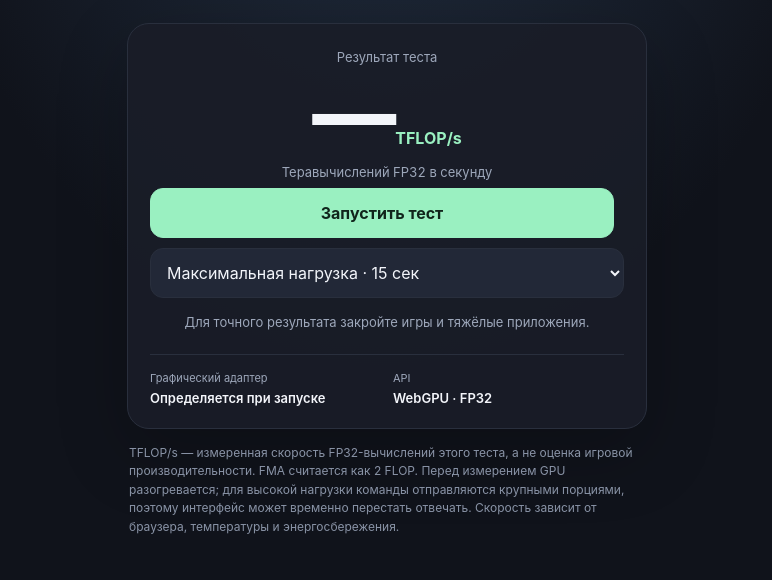
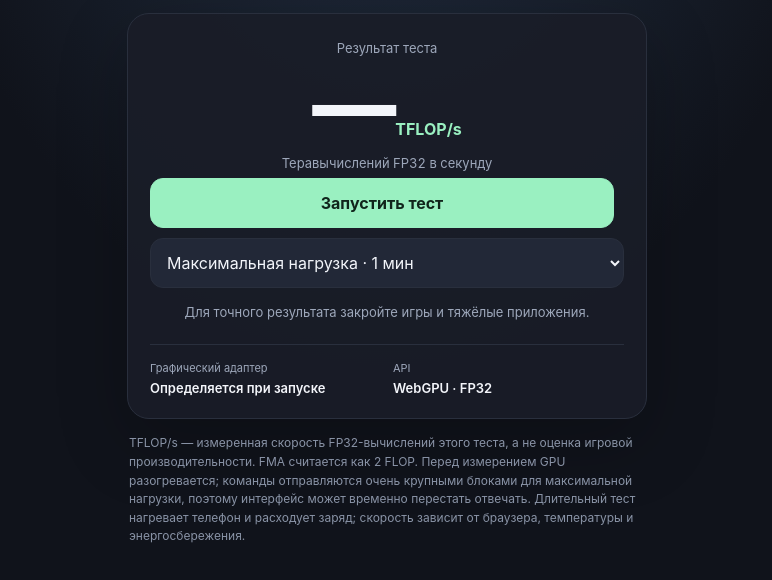
Before and after one commit to 2tj8jg9t9v-source/gpu-fp32-benchmark, a plain HTML site: page index.html in a window 1280 px wide. Shown: the part 220-800 px from the top of the page, without its empty margins (253-1025 px from the left). Drawn offline with Linux system fonts and the light colour scheme.

Commit message:
Extend benchmark to one minute peak load
Co-authored-by: Copilot <223556219+Copilot@users.noreply.github.com>

```diff
--- a/index.html
+++ b/index.html
@@ -97,7 +97,8 @@
           <button id="run" type="button">Запустить тест</button>
           <button id="share" type="button" hidden>Поделиться</button>
           <select id="duration" aria-label="Длительность теста">
-            <option value="15" selected>Максимальная нагрузка · 15 сек</option>
+            <option value="60" selected>Максимальная нагрузка · 1 мин</option>
+            <option value="120">Максимальная нагрузка · 2 мин</option>
             <option value="5">Короткий тест · 5 сек</option>
           </select>
         </div>
@@ -107,7 +108,7 @@
           <div><div class="detail-label">API</div><div class="detail-value">WebGPU · FP32</div></div>
         </div>
       </section>
-      <p class="note">TFLOP/s — измеренная скорость FP32-вычислений этого теста, а не оценка игровой производительности. FMA считается как 2 FLOP. Перед измерением GPU разогревается; для высокой нагрузки команды отправляются крупными порциями, поэтому интерфейс может временно перестать отвечать. Скорость зависит от браузера, температуры и энергосбережения.</p>
+      <p class="note">TFLOP/s — измеренная скорость FP32-вычислений этого теста, а не оценка игровой производительности. FMA считается как 2 FLOP. Перед измерением GPU разогревается; команды отправляются очень крупными блоками для максимальной нагрузки, поэтому интерфейс может временно перестать отвечать. Длительный тест нагревает телефон и расходует заряд; скорость зависит от браузера, температуры и энергосбережения.</p>
     </main>
 
     <script type="module">
@@ -124,7 +125,7 @@
       const workgroups = 256;
       const workgroupSize = 64;
       const iterations = 256;
-      const dispatchesPerBatch = 1024;
+      const dispatchesPerBatch = 4096;
       const operationsPerDispatch = workgroups * workgroupSize * iterations * 8;
       let running = false;
       let lastResult = "";
@@ -226,7 +227,6 @@
             batches += 1;
             const elapsed = performance.now() - start;
             setProgress(Math.min(100, (elapsed / durationMs) * 100));
-            await new Promise((resolve) => setTimeout(resolve, 0));
           }
 
           const elapsedSeconds = (performance.now() - start) / 1000;
```
Also changed, not shown: 1 other file.
